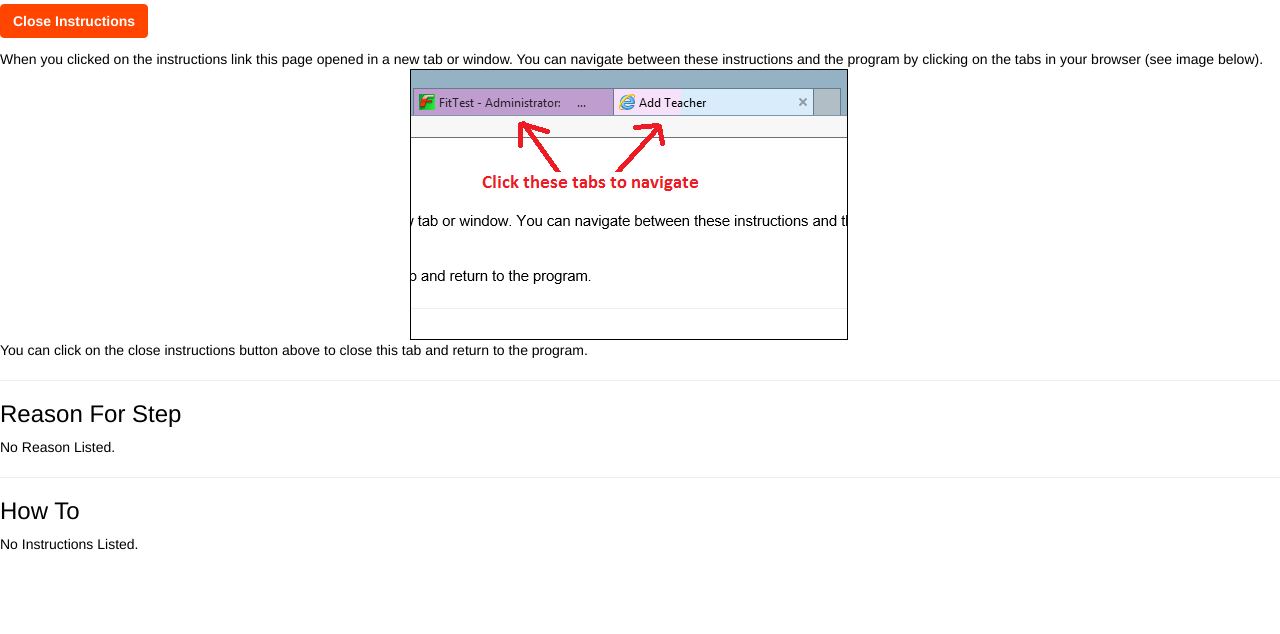
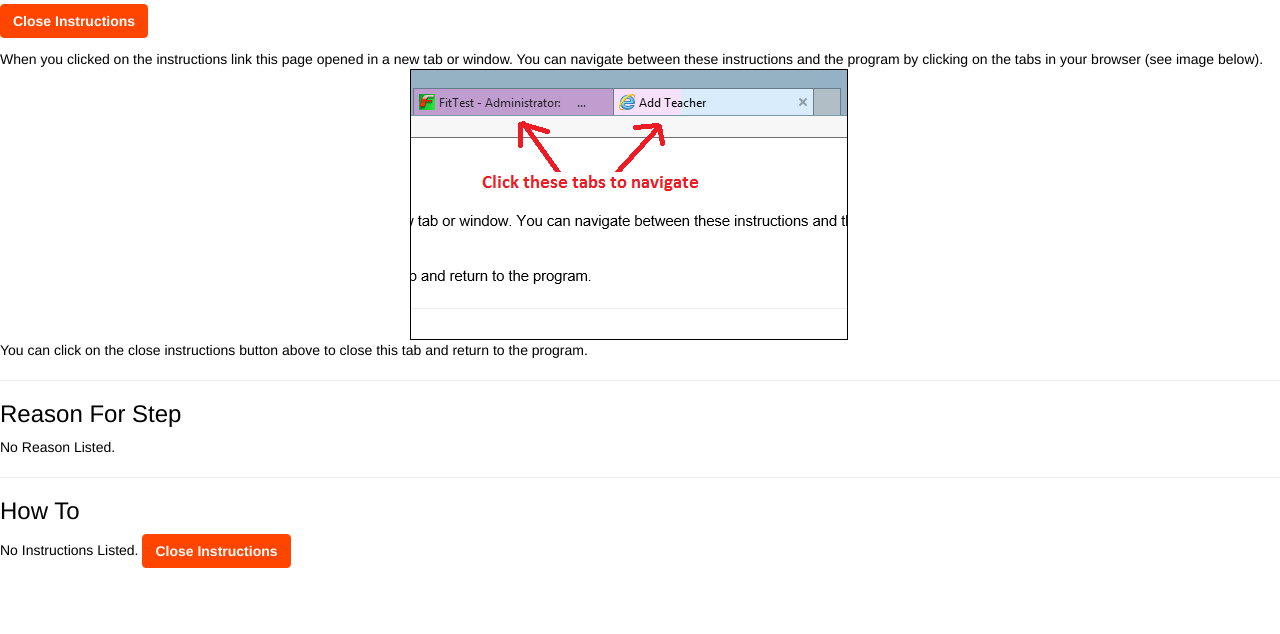
Before and after one commit to chaicoffey/sandpit, a Django app: template templates/user_instructions.html in a window 1280 px wide. Shown: the part 21-655 px from the top of the page. Run offline with Django 3.2, Linux system fonts and the light colour scheme; the template is opened without the code that fills it, so the values that code supplies are empty; some libraries are stand-ins or nearby versions.

Commit message:
Close Instructions
Put close instructions at bottom of user instructions page

```diff
--- a/templates/user_instructions.html
+++ b/templates/user_instructions.html
@@ -48,6 +48,11 @@
         {% else %}
             No Instructions Listed.
         {% endif %}
+
+        <button type="button" class="btn btn-primary" onclick="window.close();">
+            Close Instructions
+        </button>
+
     </div>
 </body>
 </html>
```
Lines whose indentation alone changed are shown as unchanged.
